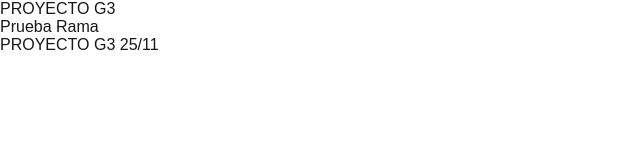
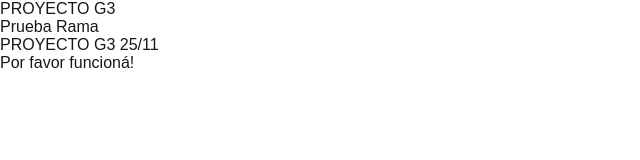
Before and after one commit to nicolasezequielflores/proyecto-g3, a Next.js app: page / in a window 1280 px wide. Shown: the top 160 px of the page, without its empty margins (0-640 px from the left). Built offline with nearby package versions, Linux system fonts and the light colour scheme.

Commit message:
dale-que-sale

```diff
--- a/src/pages/index.js
+++ b/src/pages/index.js
@@ -5,6 +5,8 @@ export default function Home() {
       <p>PROYECTO G3</p>
       <p>Prueba Rama</p>
       <p>PROYECTO G3 25/11</p>
+      <p>Por favor funcioná!</p>
+
     </>
   );
 }
```
